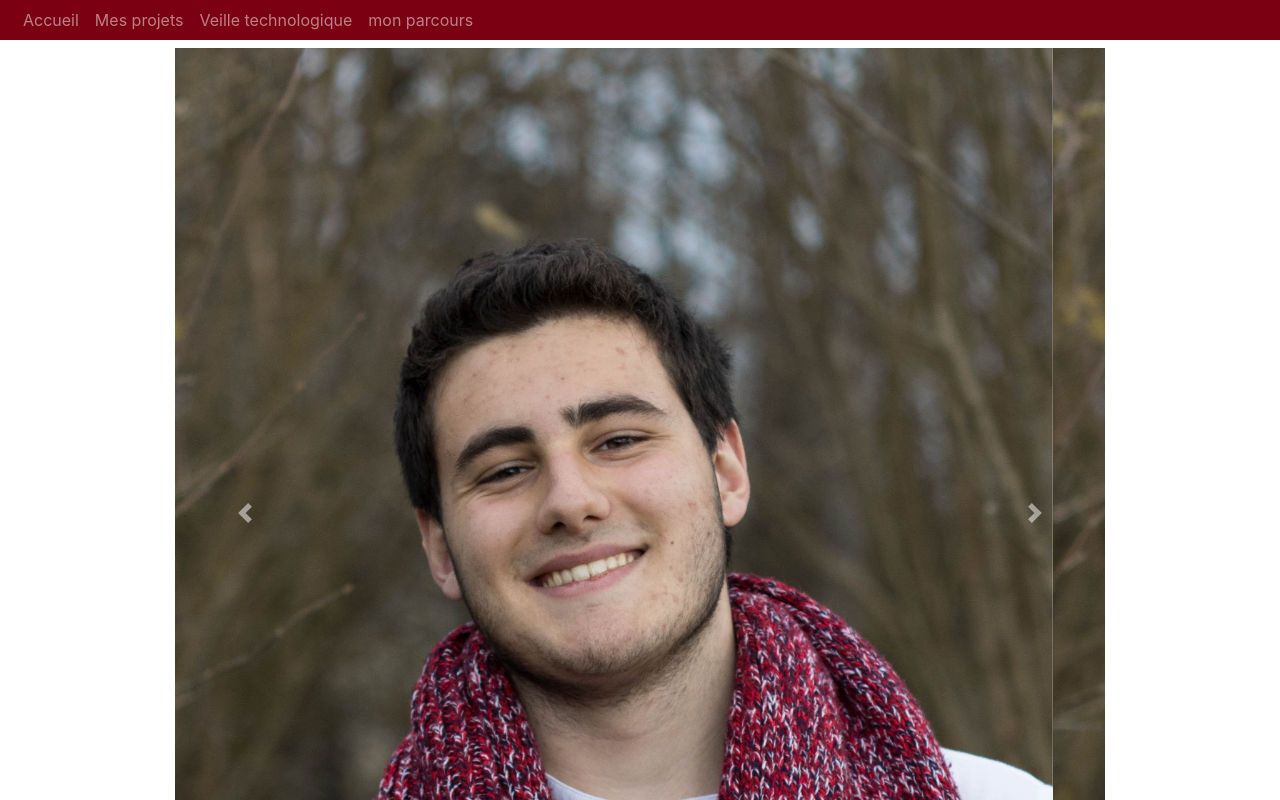
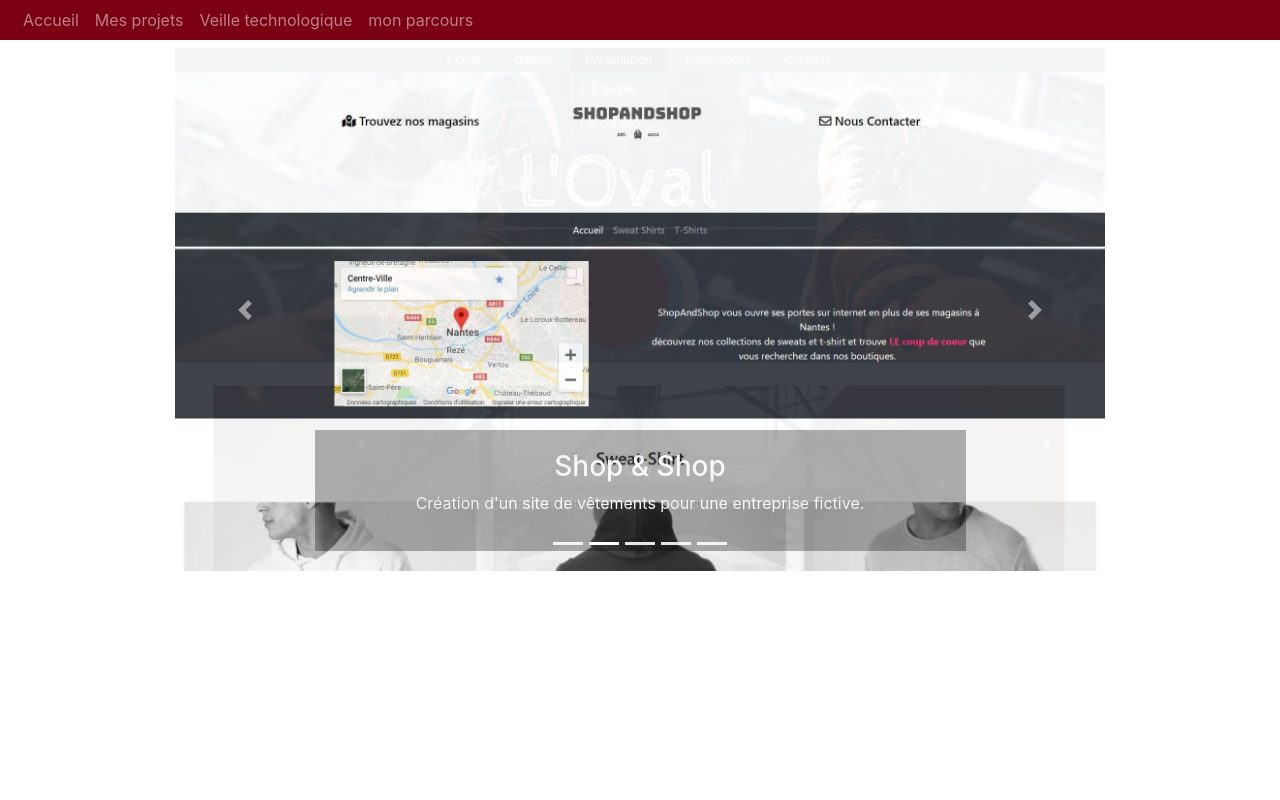
Before and after one commit to InSomniaMoon/portefolio, an Angular app: page /projets in a window 1280 px wide. Shown: the top 800 px of the page. Built offline with nearby package versions, Linux system fonts and the light colour scheme.

Commit message:
add projet page

```diff
--- a/src/app/pages/projet/projet.component.html
+++ b/src/app/pages/projet/projet.component.html
@@ -1,3 +1,22 @@
+<div class="col-10">
+  <button class="btn btn-outline-primary" (click)=goBack()> Retour</button>
+</div>
 <div class="col-9 mx-auto">
-  <p class="mx-auto">{{projet?.name}}</p>
+  <p class="justify-content-center d-flex h1 mb-5">{{projet?.name}}</p>
+  <div class="mx-auto col-6">
+    <img [src]="'assets/img/'+projet?.slug+'.jpg'" class="img-fluid" alt="{{projet?.slug}}">
+  </div>
+  <p class="my-5"><strong class="text-bold" *ngIf="projet?.desc != ''">Description : </strong>{{projet?.desc}}</p> <a
+    class="btn btn-outline-secondary mx-auto btn-lg col-2 " *ngIf="projet?.lien" target="_blank"
+    [href]="projet?.lien">Voir le site</a>
+  <div class="row d-flex justify-content-around">
+    <a *ngIf="projet?.cahierCharges" target="_blank" [href]="projet?.cahierCharges" class="btn btn-primary">Cahier des
+      Charges</a>
+    <a *ngIf="projet?.dossierTechnique" target="_blank" [href]="projet?.dossierTechnique"
+      class="btn btn-secondary">Dossier
+      Technique</a>
+    <a *ngIf="projet?.sourceCode" target="_blank" [href]="projet?.sourceCode" class="btn btn-primary">Code source</a>
+    <a *ngIf="projet?.presentation" target="_blank" [href]="projet?.cahierCharges"
+      class="btn btn-secondary">Présentation</a>
+  </div>
 </div>
--- a/src/app/pages/projet/projet.component.ts
+++ b/src/app/pages/projet/projet.component.ts
@@ -2,6 +2,7 @@ import { Component, OnInit } from '@angular/core';
 import { ProjectService } from 'src/app/core/services/project.service';
 import { ActivatedRoute, Params } from '@angular/router';
 import { Projet } from 'src/app/core/models/Projet';
+import { Location } from '@angular/common';
 
 @Component({
   selector: 'app-projet',
@@ -10,12 +11,16 @@ import { Projet } from 'src/app/core/models/Projet';
 })
 export class ProjetComponent implements OnInit {
   public projet: Projet;
-  constructor(private $project: ProjectService, private route: ActivatedRoute) { }
+  constructor(private $project: ProjectService, private route: ActivatedRoute, private location:Location) { }
 
   ngOnInit() {
     this.route.params.subscribe((params: Params) => {
-      this.$project.getProjectBySlug(params.slug).subscribe((data => this.projet = data));
+      this.$project.getProjectBySlug(params.slug).subscribe((data => {this.projet = data; console.log(data)}));
     });
   }
 
+  goBack() {
+    this.location.back();
+  }
+
 }
--- a/src/app/pages/projets/projets.component.html
+++ b/src/app/pages/projets/projets.component.html
@@ -1,5 +1,5 @@
 <div class="col-9 mx-auto">
-  <div id="carouselProjects" class="carousel slide" data-ride="carousel">
+  <div id="carouselProjects" class="carousel slide carousel-fade" data-ride="carousel">
     <ol class="carousel-indicators">
       <li data-target="#carouselProjects" class="active" [attr.data-slide-to]=i
         *ngFor="let item of projets|async; let i = index"></li>
@@ -7,8 +7,8 @@
     <div class="carousel-inner" role="listbox">
       <ng-container *ngFor="let projet of projets|async; let i = index">
         <div class="carousel-item" [ngClass]="{'active': i == 0}" routerLink="/projets/{{projet.slug}}">
-          <img src="assets/img/moi.jpg" class="img-fluid" alt="First slide">
-          <div class="carousel-caption d-none d-md-block">
+          <img [src]="'assets/img/'+projet?.slug+'.jpg'"class="img-fluid" [alt]="projet?.slug">
+          <div class="carousel-caption d-none d-md-block" style="background-color: rgba(0, 0, 0, 0.3); border-radius: 45;">
             <h3>{{projet.name}}</h3>
             <p>{{projet.desc}}</p>
           </div>
@@ -16,7 +16,7 @@
       </ng-container>
     </div>
     <a class="carousel-control-prev" href="#carouselProjects" role="button" data-slide="prev">
-      <span class="carousel-control-prev-icon" aria-hidden="true"></span>
+      <span class="carousel-control-prev-icon " aria-hidden="true"></span>
       <span class="sr-only">Précedent</span>
     </a>
     <a class="carousel-control-next" href="#carouselProjects" role="button" data-slide="next">
--- a/src/app/pages/projets/projets.component.scss
+++ b/src/app/pages/projets/projets.component.scss
@@ -0,0 +1,3 @@
+.carousel-item {
+  cursor: pointer;
+}
--- a/src/assets/projects.json
+++ b/src/assets/projects.json
@@ -4,20 +4,21 @@
       "id":1,
       "slug": "ShopnShop",
       "name": "Shop & Shop",
+      "type":"PPE",
       "desc": "Création d'un site de vêtements pour une entreprise fictive.",
-      "image": "shopandshop.jpg",
-      "lien": "localhost/~pierre/ShopAndShop/",
+      "lien": "",
       "dossierTechnique": "https://drive.google.com/file/d/1kfW-1M8rOhD9JAyuG7jhe15gg9iy1A3d/view?usp=sharing",
       "sourceCode": "https://github.com/InSomniaMoon/ShopAndShop",
       "cahierCharges": "https://drive.google.com/open?id=1asb1BL74-KGzQp5emJ7bMYzeZIMUtiYC"
     },
     {
       "id":2,
-      "slug": "Loval",
+      "slug": "L-Oval",
       "name": "L'oval",
+      "type":"PPE",
       "desc": "Création d'un site pour un studio photo.",
       "image": "studioloval.jpg",
-      "lien": "localhost/~pierre/loval/",
+      "lien": "",
       "dossierTechnique": "https://drive.google.com/file/d/15rdhTd6CJ058j_g71Jhxy7xoM4VUdMZl/view?usp=sharing",
       "sourceCode": "https://github.com/InSomniaMoon/loval",
       "cahierCharges": "https://drive.google.com/open?id=1B4zxjfwVihCmzQhn2caypbZfxDInZPyL"
@@ -26,9 +27,9 @@
       "id":3,
       "slug": "LeMonde",
       "name": "LeMonde",
+      "type":"TP",
       "desc": "Créationd'une application web de gestion des pays du monde.",
-      "image": "leMonde.png",
-      "lien": "localhost:8000",
+      "lien": "",
       "dossierTechnique": "",
       "sourceCode": "https://github.com/InSomniaMoon/filrougePHP",
       "cahierCharges": ""
@@ -37,8 +38,8 @@
       "id":4,
       "slug": "Proof",
       "name": "Proof",
+      "type":"Stage",
       "desc": "Sujet de stage de première année. Création d'une application web en angular",
-      "image": "proof.jpg",
       "lien": "https://cranky-wozniak-d33639.netlify.com/",
       "dossierTechnique": "https://drive.google.com/open?id=138zK5iRdnTxwIdK3nLURbSB96fMSJrLv",
       "sourceCode": "https://github.com/InSomniaMoon/Proof",
@@ -47,10 +48,10 @@
     },
     {
       "id":5,
-      "slug": "portefeuille-competences",
+      "slug": "Portefeuille-competences",
       "name": "Portefeuille de compétences",
+      "type":"Stage",
       "desc": "Premier sujet de stage de deuxième année. Création d'une application web de gestion de portefeuille de compétence",
-      "image": "competences.png",
       "lien": "",
       "dossierTechnique": "",
       "sourceCode": "",
```
